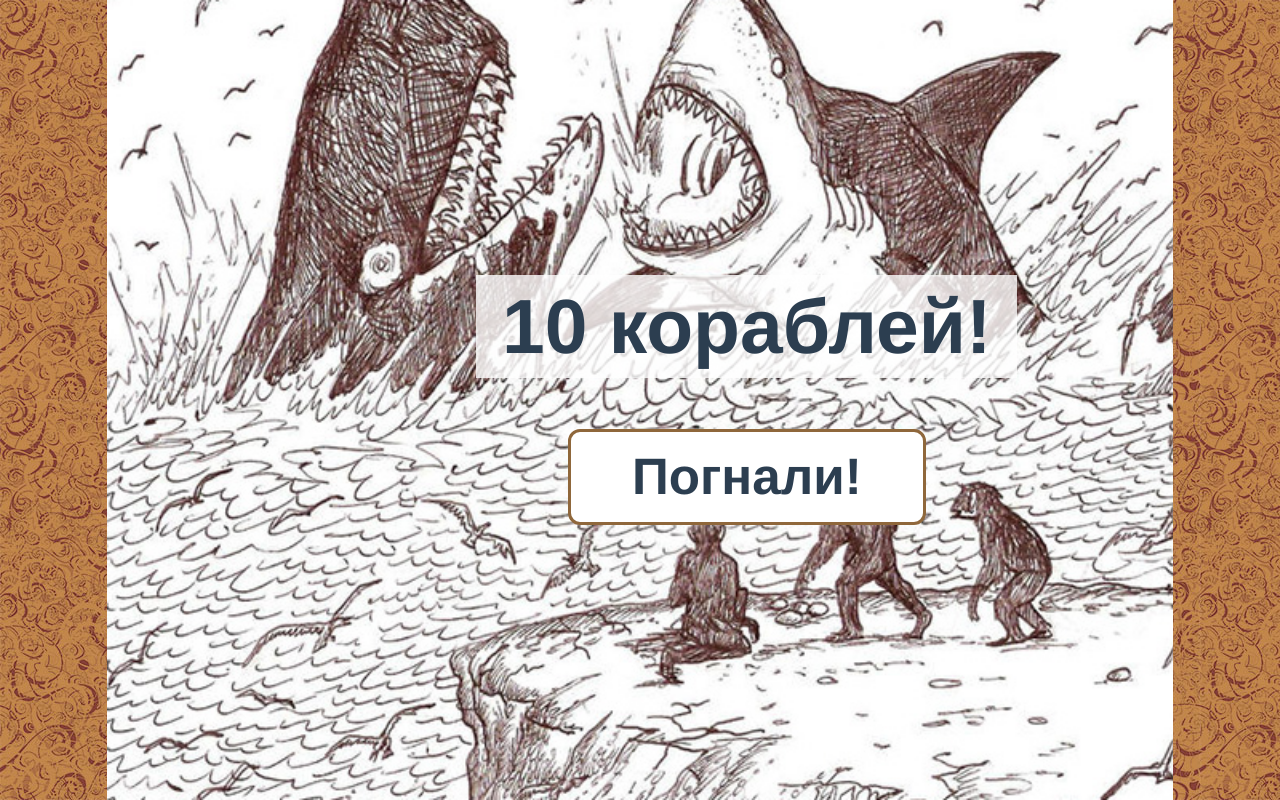
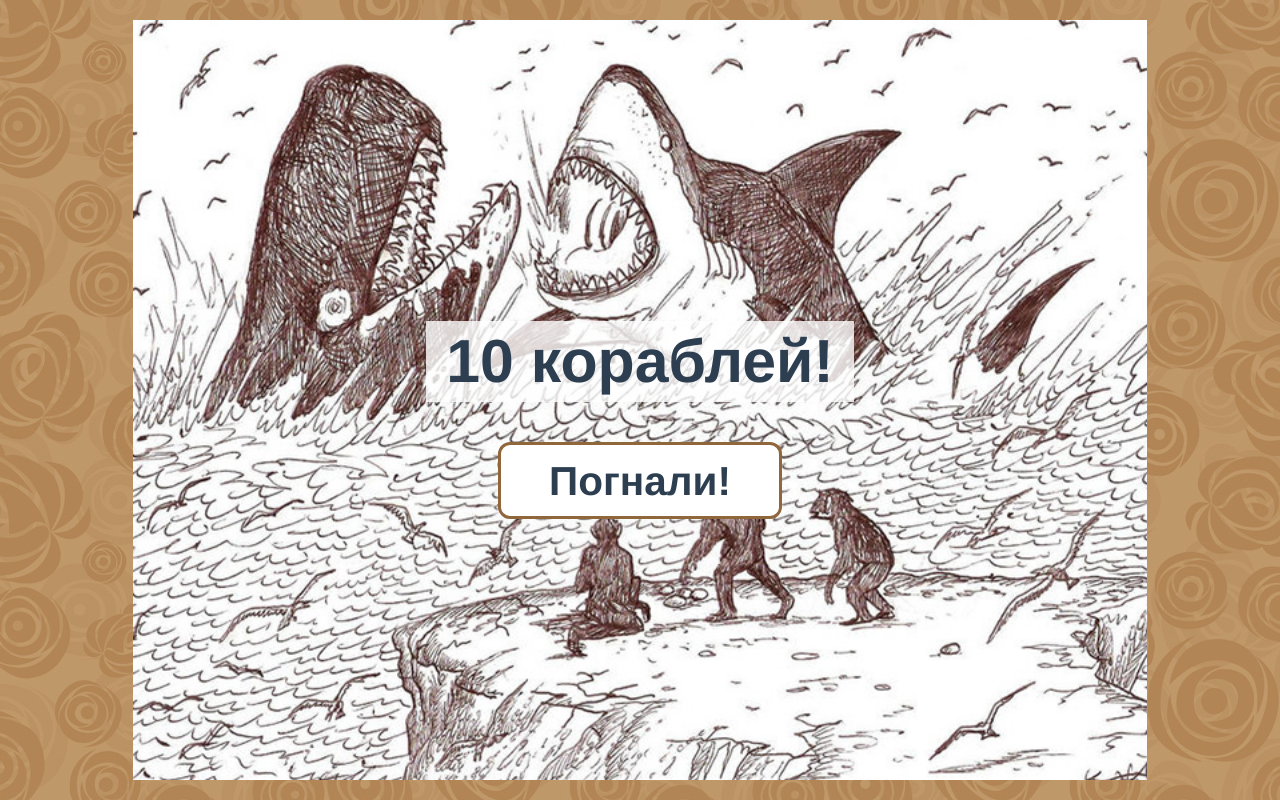
Before and after one commit to ponypharmacist/warships-evasive, a Vue app: page / in a window 1280 px wide. Built offline with nearby package versions, Linux system fonts and the light colour scheme.

Commit message:
Scaling for all screens fixed

```diff
--- a/src/App.vue
+++ b/src/App.vue
@@ -78,6 +78,142 @@ export default {
 </script>
 
 <style lang="sass">
-@import 'sass/reset.sass';
-@import 'sass/main.sass';
+/* @import 'sass/reset.sass'; */
+/* Main styles */
+$size-vertical: 95vh
+$vh-unit: $size-vertical / 100
+$vw-unit: $size-vertical / 100 * 1.333
+$size-horizontal: $size-vertical * 1.333
+$field-width: $vw-unit * 44
+
+body
+  display: flex
+  min-height: 100vh
+  background: #f1f1f1 url('assets/bg-body.jpg') repeat 0 0
+
+#app
+  font-family: 'Avenir', Helvetica, Arial, sans-serif
+  -webkit-font-smoothing: antialiased
+  -moz-osx-font-smoothing: grayscale
+  text-align: center
+  color: #2c3e50
+
+  overflow: hidden
+  width: $size-horizontal
+  height: $size-vertical
+  margin: auto
+  position: relative
+  background: #f1f1f1 url('assets/map-retro.svg') no-repeat 50% 100% / cover
+
+#settings,
+#alerts
+  position: absolute
+  display: flex
+  align-items: center
+  justify-content: center
+
+#settings
+  width: $vw-unit * 9
+  height: $vw-unit * 9
+  right: 0
+  font-size: $vw-unit * 5
+  cursor: pointer
+
+#alerts
+  width: $vw-unit * 80
+  height: $vw-unit * 6
+  bottom: $vw-unit * 2
+  left: $vw-unit * 10
+  padding: 0 $vw-unit * 3 0 $vw-unit * 10
+  color: #ffffff
+  background-color: rgba(0, 0, 0, 0.3)
+  border-radius: $vw-unit * 1
+  font-weight: bold
+  line-height: 120%
+
+#alerts:before
+  position: absolute
+  content: ''
+  width: $vw-unit * 10
+  height: $vw-unit * 10
+  left: 0
+  bottom: $vw-unit * -2
+  background: transparent url('assets/pirate-parrot.svg') no-repeat 100% 100% / cover
+
+#fieldMy,
+#fieldTheir
+  position: absolute
+  background-color: rgba(0, 0, 0, 0.1)
+  width: $field-width
+  height: $field-width
+  bottom: $vw-unit * 10
+
+  overflow: hidden
+
+#fieldMy
+  left: $vw-unit * 4
+
+#fieldTheir
+  right: $vw-unit * 4
+
+#go-button
+  position: absolute
+  width: $vw-unit * 13
+  height: $vw-unit * 13
+  right: $vw-unit * 13
+  top: $vw-unit * 4
+  margin-left: auto
+  border-radius: $vw-unit * 4
+  background: rgba(0,138,13,0.6)
+  color: #fff
+  font-size: $vw-unit * 5
+  line-height: $vw-unit * 13
+  font-weight: bold
+  cursor: pointer
+  opacity: 1
+  transition: all 0.35s linear
+
+#go-button:hover,
+#go-button:active
+  background: rgba(0,138,13,0.9)
+
+.placeShipsOne #go-button,
+.placeShipsTwo #go-button
+  display: none
+
+.readyPlayerOne #go-button,
+.readyPlayerTwo #go-button
+  opacity: 0
+
+
+/* Ships */
+.ship
+  position: absolute
+  width: 10%
+  height: 10%
+  background-color: rgba(0, 0, 255, 0.1)
+  touch-action: none
+  user-select: none
+  transition: all 0.25s ease-in-out
+
+.ship-big.height
+  background: transparent url('assets/ship-vertical-4.svg') no-repeat 50% 50% / cover
+
+.ship-medium.height
+  background: transparent url('assets/ship-vertical-3.svg') no-repeat 50% 50% / cover
+
+.ship-small.height
+  background: transparent url('assets/ship-vertical-2.svg') no-repeat 50% 50% / cover
+
+.ship-big.width
+  background: transparent url('assets/ship-horizontal-4.svg') no-repeat 50% 50% / cover
+
+.ship-medium.width
+  background: transparent url('assets/ship-horizontal-3.svg') no-repeat 50% 50% / cover
+
+.ship-small.width
+  background: transparent url('assets/ship-horizontal-2.svg') no-repeat 50% 50% / cover
+
+.ship-tiny
+  background: transparent url('assets/ship-1.svg') no-repeat 50% 50% / cover
 </style>
--- a/src/components/CharacterBar.vue
+++ b/src/components/CharacterBar.vue
@@ -36,36 +36,40 @@ export default {
 
 <style lang="sass">
 /* Character Bar */
+$size-vertical: 95vh
+$vh-unit: $size-vertical / 100
+$vw-unit: $size-vertical / 100 * 1.333
+
 #character-bar
   position: absolute
   background-color: rgba(64,41,22,0.2)
   display: flex
   align-items: center
-  width: 60vw
-  height: 13vw
-  left: 10vw
-  top: 4vw
+  width: $vw-unit * 60
+  height: $vw-unit * 13
+  left: $vw-unit * 10
+  top: $vw-unit * 4
   color: #333
-  font-size: 4vw
-  border-radius: 0 4vw 0 0
+  font-size: $vw-unit * 4
+  border-radius: 0 $vw-unit * 4 0 0
 
 #avatar
   position: relative
   z-index: 10
-  width: 15vw
-  height: 15vw
-  margin-left: -6vw
+  width: $vw-unit * 15
+  height: $vw-unit * 15
+  margin-left: $vw-unit * -6
   background: transparent url('../assets/avatar-1.png') no-repeat 100% 100% / cover
   border-radius: 50%
   border: 5px solid rgba(64,41,22,0.75)
 
 #adversary
   position: relative
-  width: 7vw
-  height: 7vw
+  width: $vw-unit * 7
+  height: $vw-unit * 7
   margin-left: auto
-  right: -1.5vw
-  bottom: -4.5vw
+  right: $vw-unit * -1.5
+  bottom: $vw-unit * -4.5
   background: transparent url('../assets/avatar-2.png') no-repeat 100% 100% / cover
   border-radius: 50%
   border: 3px solid rgba(64,41,22,0.75)
@@ -79,35 +83,35 @@ export default {
 #adversary:before
   position: absolute
   content: 'vs'
-  left: -4.5vw
-  top: 1.5vw
-  font-size: 3vw
+  left: $vw-unit * -4.5
+  top: $vw-unit * 1.5
+  font-size: $vw-unit * 3
   font-weight: bold
   font-family: Georgia, 'Times New Roman', Times, serif
 
 .player-name
   position: relative
-  width: 35vw
+  width: $vw-unit * 35
   z-index: 5
   border: none
   background-color: rgba(169,137,102,0.75)
-  padding: 1vw 1vw 1vw 4vw
-  margin-left: -2vw
-  margin-bottom: 2vw
+  padding: $vw-unit * 1 $vw-unit * 1 $vw-unit * 1 $vw-unit * 4
+  margin-left: $vw-unit * -2
+  margin-bottom: $vw-unit * 2
   color: #333
-  font-size: 4vw
+  font-size: $vw-unit * 4
   font-family: Georgia, 'Times New Roman', Times, serif
-  border-radius: 0 2vw 2vw 0
+  border-radius: 0 $vw-unit * 2 $vw-unit * 2 0
 
 .player-title
   position: absolute
   z-index: 10
   content: 'as Player One'
-  bottom: 1.5vw
-  left: 11vw
-  padding: 0 0 0 0.25vw
+  bottom: $vw-unit * 1.5
+  left: $vw-unit * 11
+  padding: 0 0 0 $vw-unit * 0.25
   font-family: Georgia, 'Times New Roman', Times, serif
-  font-size: 2vw
+  font-size: $vw-unit * 2
   font-weight: bold
   color: rgba(64,41,22,0.8)
 
--- a/src/components/FieldGrid.vue
+++ b/src/components/FieldGrid.vue
@@ -179,6 +179,10 @@ export default {
 
 <style lang="sass">
 /* Field Grid */
+$size-vertical: 95vh
+$vh-unit: $size-vertical / 100
+$ship-unit: $vh-unit * 4.4 * 1.333
+
 .field-grid
   display: grid
   width: 100%
@@ -250,38 +254,38 @@ export default {
   display: none
 
 .place-big .field-grid > div:hover:after
-  width: 4.4vw
-  height: 17.6vw
+  width: $ship-unit
+  height: $ship-unit * 4
   background-image: url('../assets/place-vertical-4.svg')
 
 .place-big.orient-width .field-grid > div:hover:after
-  width: 17.6vw
-  height: 4.4vw
+  width: $ship-unit * 4
+  height: $ship-unit
   background-image: url('../assets/ship-horizontal-4.png')
 
 .place-medium .field-grid > div:hover:after
-  width: 4.4vw
-  height: 13.2vw
+  width: $ship-unit
+  height: $ship-unit * 3
   background-image: url('../assets/ship-vertical-3.png')
 
 .place-medium.orient-width .field-grid > div:hover:after
-  width: 13.2vw
-  height: 4.4vw
+  width: $ship-unit * 3
+  height: $ship-unit
   background-image: url('../assets/ship-horizontal-3.png')
 
 .place-small .field-grid > div:hover:after
-  width: 4.4vw
-  height: 8.8vw
+  width: $ship-unit
+  height: $ship-unit * 2
   background-image: url('../assets/ship-vertical-2.png')
 
 .place-small.orient-width .field-grid > div:hover:after
-  width: 8.8vw
-  height: 4.4vw
+  width: $ship-unit * 2
+  height: $ship-unit
   background-image: url('../assets/ship-horizontal-2.png')
 
 .place-tiny .field-grid > div:hover:after
-  width: 4.4vw
-  height: 4.4vw
+  width: $ship-unit
+  height: $ship-unit
   background-image: url('../assets/ship-1.png')
 
 </style>
--- a/src/components/ShipControls.vue
+++ b/src/components/ShipControls.vue
@@ -59,7 +59,10 @@ export default {
 
 <style lang="sass">
 /* ShipControls */
-$ship-control-offset: calc(-4.4vw)
+$size-vertical: 95vh
+$vh-unit: $size-vertical / 100
+$vw-unit: $size-vertical / 100 * 1.333
+$ship-control-offset: $vw-unit * -4.4
 $base-control-bg-color: rgba(255,255,255,0.1)
 
 .ship-controls
--- a/src/components/ShipSelection.vue
+++ b/src/components/ShipSelection.vue
@@ -75,36 +75,40 @@ export default {
 
 <style lang="sass">
 /* Ship Selection Menu */
+$size-vertical: 95vh
+$vh-unit: $size-vertical / 100
+$vw-unit: $size-vertical / 100 * 1.333
+
 #shipSelection
   position: absolute
   display: flex
   flex-direction: column
-  width: 50vw
-  height: 47vw
-  bottom: 9vw
-  right: -50vw
-  padding: 3vw 5vw
+  width: $vw-unit * 50
+  height: $vw-unit * 45
+  bottom: $vw-unit * 9.5
+  right: $vw-unit * -50
+  padding: $vw-unit * 3 $vw-unit * 5
   background: transparent url('../assets/book.svg') no-repeat 50% 50% / cover
 
   transition: right 0.6s cubic-bezier(0.68, -0.55, 0.265, 1.55)
 
 .placeShipsOne #shipSelection,
 .placeShipsTwo #shipSelection
-  right: 1vw
+  right: $vw-unit * 1
 
 /* Ship buttons */
 .ship-buttons
-  width: 40vw
-  height: 34vw
+  width: $vw-unit * 40
+  height: $vw-unit * 33.5
   display: flex
   flex-wrap: wrap
   justify-content: space-between
 
 .ship-button
   position: relative
-  width: 17vw
-  height: 14vw
-  margin-bottom: 3vw
+  width: $vw-unit * 17
+  height: $vw-unit * 14
+  margin-bottom: $vw-unit * 3
   border: 1px solid #bbb
   cursor: pointer
   background-repeat: no-repeat
@@ -112,31 +116,31 @@ export default {
 
 .ship-button:nth-child(1)
   background-image: url('../assets/place-vertical-4.svg')
-  background-size: 22px 88px
+  background-size: auto 88%
 
 .ship-button:nth-child(2)
   background-image: url('../assets/ship-vertical-3.png')
-  background-size: 22px 66px
+  background-size: auto 66%
 
 .ship-button:nth-child(3)
   background-image: url('../assets/ship-vertical-2.png')
-  background-size: 22px 44px
+  background-size: auto 44%
 
 .ship-button:nth-child(4)
   background-image: url('../assets/ship-1.png')
-  background-size: 22px 22px
+  background-size: 20%
 
 .ship-button.horizontal:nth-child(1)
   background-image: url('../assets/ship-horizontal-4.png')
-  background-size: 88px 22px
+  background-size: 80% auto
 
 .ship-button.horizontal:nth-child(2)
   background-image: url('../assets/ship-horizontal-3.png')
-  background-size: 66px 22px
+  background-size: 60% auto
 
 .ship-button.horizontal:nth-child(3)
   background-image: url('../assets/ship-horizontal-2.png')
-  background-size: 44px 22px
+  background-size: 40% auto
 
 .ship-button:hover,
 .ship-button.active
@@ -148,13 +152,13 @@ export default {
 
 .ship-button-amount
   position: absolute
-  width: 5vw
-  height: 4vw
-  top: -1vw
-  right: -1vw
+  width: $vw-unit * 5
+  height: $vw-unit * 4
+  top: $vw-unit * -1
+  right: $vw-unit * -1
   background-color: #fff
   border: 1px solid #bbb
-  line-height: 3.75vw
+  line-height: $vw-unit * 3.75
   font-weight: bold
 
 .ship-button.disabled .ship-button-amount
@@ -166,9 +170,9 @@ export default {
   justify-content: center
 
 .utility-button
-  padding: 1.5vw 2vw
-  margin: 0 2vw 0 0
-  border-radius: 12px
+  padding: $vw-unit * 1.5 $vw-unit * 2
+  margin: 0 $vw-unit * 2 0 0
+  border-radius: $vw-unit
   text-align: center
   font-weight: bold
   color: #fff
@@ -179,11 +183,11 @@ export default {
   background-color: rgba(0,111,11,1)
 
 .rotate-button
-  width: 5vw
+  width: $vw-unit * 5
   background-image: url('../assets/rotate.svg')
   background-repeat: no-repeat
   background-position: 50% 50%
-  background-size: 3vw 3vw
+  background-size: $vw-unit * 2.5 $vw-unit * 2.5
 
 .done-button
   margin-left: auto
--- a/src/components/SplashScreen.vue
+++ b/src/components/SplashScreen.vue
@@ -43,13 +43,18 @@ export default {
 </script>
 
 <style lang="sass">
+@import '../sass/reset.sass';
 /* Splash Screen */
+$size-vertical: 95vh
+$vh-unit: $size-vertical / 100
+$vw-unit: $size-vertical / 100 * 1.333
+
 #game-menu,
 #ready-player-one,
 #ready-player-two
   position: absolute
   z-index: 50
-  width: 100vw
+  width: $vw-unit * 100
   height: 100vh
   top: -100vh
 
@@ -58,7 +63,7 @@ export default {
   justify-content: center
   align-items: center
   background: #fff url('../assets/bg-ready.svg') no-repeat 50% 50% / auto 100%
-  padding: 10vw
+  padding: $vw-unit * 10
 
   transition: all 0.35s linear
   transition-delay: 0.25s
@@ -77,21 +82,21 @@ export default {
   top: 0
 
 .splash-screen-title
-  padding: 1vw 2vw
-  margin-bottom: 4vw
-  font-size: 6vw
+  padding: $vw-unit * 1 $vw-unit * 2
+  margin-bottom: $vw-unit * 4
+  font-size: $vw-unit * 6
   font-weight: bold
   background-color: rgba(255,255,255,0.8)
 
 .ready-button,
 .new-game-button
   display: inline-block
-  width: 28vw
-  padding: 1.5vw 2vw
+  width: $vw-unit * 28
+  padding: $vw-unit * 1.5 $vw-unit * 2
   background-color: #fff
   border: 3px solid #8f673b
   border-radius: 12px
-  font-size: 4vw
+  font-size: $vw-unit * 4
   font-weight: bold
   text-align: center
   cursor: pointer
--- a/src/sass/main.sass
+++ /dev/null
@@ -1,136 +0,0 @@
-/* Main styles */
-$size-vertical: 100vh
-$size-horizontal: $size-vertical * 1.333
-
-body
-  height: 100vh
-  background: #f1f1f1 url('assets/bg-body.jpg') repeat 0 0
-
-#app
-  font-family: 'Avenir', Helvetica, Arial, sans-serif
-  -webkit-font-smoothing: antialiased
-  -moz-osx-font-smoothing: grayscale
-  text-align: center
-  color: #2c3e50
-
-  overflow: hidden
-  width: $size-horizontal
-  height: $size-vertical
-  margin: auto
-  position: relative
-  background: #f1f1f1 url('assets/map-retro.svg') no-repeat 50% 100% / cover
-
-#settings,
-#alerts
-  position: absolute
-  background-color: rgba(0, 0, 0, 0.1)
-  display: flex
-  align-items: center
-  justify-content: center
-
-#settings
-  width: 10vw
-  height: 10vw
-  right: 0
-  font-size: 5vw
-  cursor: pointer
-
-#alerts
-  width: 80vw
-  height: 6vw
-  bottom: 2vw
-  left: 10vw
-  padding: 0 3vw 0 10vw
-  color: #ffffff
-  background-color: rgba(0, 0, 0, 0.3)
-  border-radius: 1vw
-  font-weight: bold
-  line-height: 120%
-
-#alerts:before
-  position: absolute
-  content: ''
-  width: 10vw
-  height: 10vw
-  left: 0
-  bottom: -2vw
-  background: transparent url('assets/pirate-parrot.svg') no-repeat 100% 100% / cover
-
-$field-width: 44vw
-
-#fieldMy,
-#fieldTheir
-  position: absolute
-  background-color: rgba(0, 0, 0, 0.1)
-  width: $field-width
-  height: $field-width
-  bottom: 10vw
-
-  overflow: hidden
-
-#fieldMy
-  left: 4vw
-
-#fieldTheir
-  right: 4vw
-
-#go-button
-  position: absolute
-  width: 13vw
-  height: 13vw
-  right: 13vw
-  top: 4vw
-  margin-left: auto
-  border-radius: 4vw
-  background: rgba(0,138,13,0.6)
-  color: #fff
-  font-size: 5vw
-  line-height: 13vw
-  font-weight: bold
-  cursor: pointer
-  opacity: 1
-  transition: all 0.35s linear
-
-#go-button:hover,
-#go-button:active
-  background: rgba(0,138,13,0.9)
-
-.placeShipsOne #go-button,
-.placeShipsTwo #go-button
-  display: none
-
-.readyPlayerOne #go-button,
-.readyPlayerTwo #go-button
-  opacity: 0
-
-
-/* Ships */
-.ship
-  position: absolute
-  width: 10%
-  height: 10%
-  background-color: rgba(0, 0, 255, 0.1)
-  touch-action: none
-  user-select: none
-  transition: all 0.25s ease-in-out
-
-.ship-big.height
-  background: transparent url('assets/ship-vertical-4.svg') no-repeat 50% 50% / cover
-
-.ship-medium.height
-  background: transparent url('assets/ship-vertical-3.svg') no-repeat 50% 50% / cover
-
-.ship-small.height
-  background: transparent url('assets/ship-vertical-2.svg') no-repeat 50% 50% / cover
-
-.ship-big.width
-  background: transparent url('assets/ship-horizontal-4.svg') no-repeat 50% 50% / cover
-
-.ship-medium.width
-  background: transparent url('assets/ship-horizontal-3.svg') no-repeat 50% 50% / cover
-
-.ship-small.width
-  background: transparent url('assets/ship-horizontal-2.svg') no-repeat 50% 50% / cover
-
-.ship-tiny
-  background: transparent url('assets/ship-1.svg') no-repeat 50% 50% / cover
```
Also changed, not shown: src/assets/bg-body.jpg.
